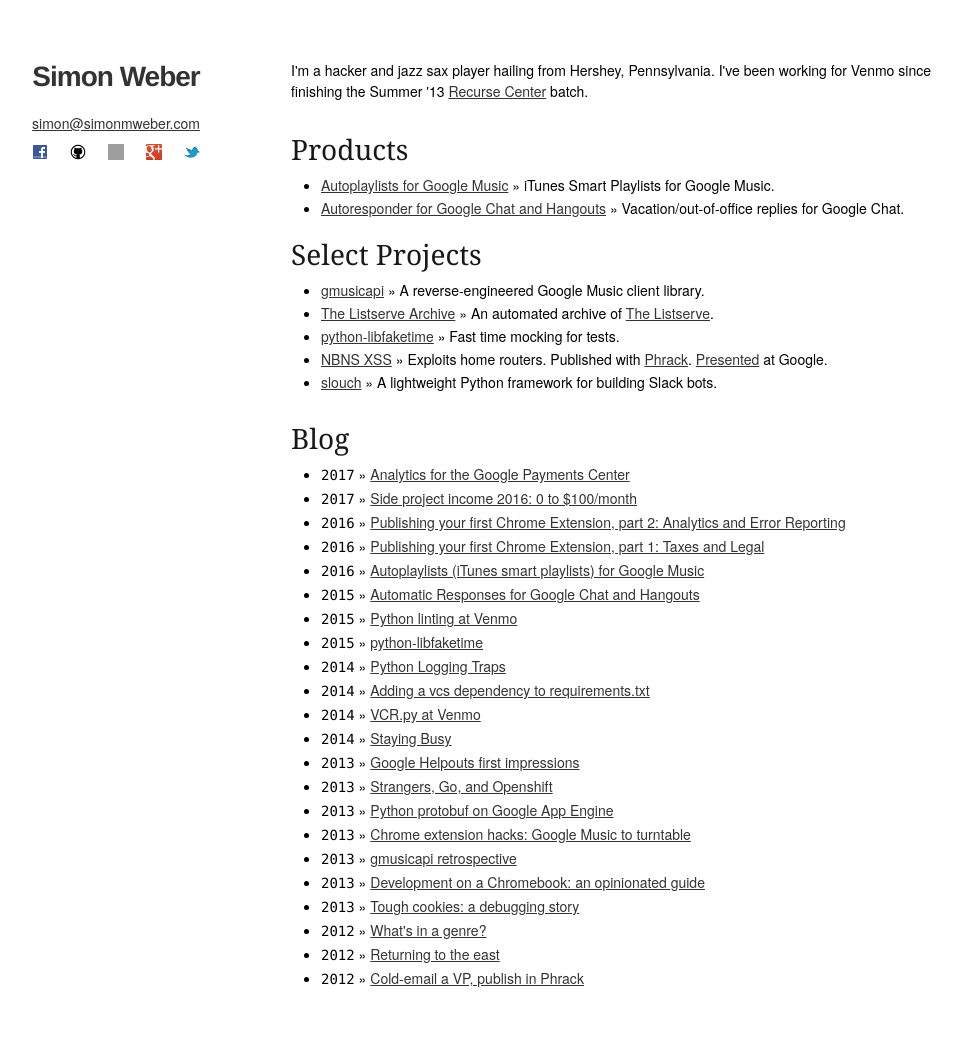
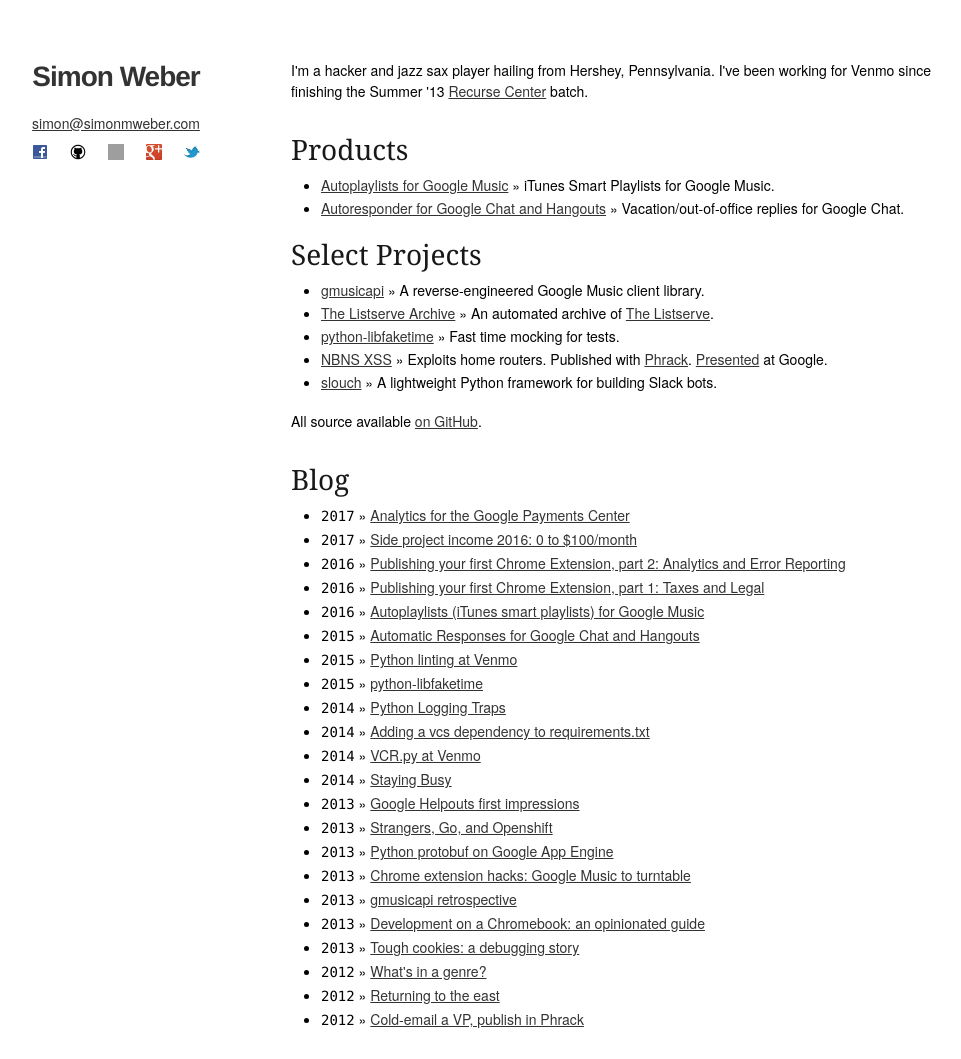
Before and after one commit to simon-weber/simon-weber.github.com, a Jekyll site: the page built from index.html, in a window 1280 px wide. Shown: the whole page, without its empty margins (179-1140 px from the left). Built offline with Jekyll 4.4.1, drawn with Linux system fonts in a browser that asks for light colours; before the commit the page ends 1018 px from its top, so only the background shows below that; grey boxes are pictures that could not be loaded.

Commit message:
add github mention

```diff
--- a/index.html
+++ b/index.html
@@ -36,6 +36,7 @@
         <a href="https://github.com/venmo/slouch">slouch</a> &raquo; A lightweight Python framework for building Slack bots.
         </li>
     </ul>
+    All source available <a href="https://github.com/simon-weber">on GitHub</a>.
 </div>
 
 <div class="landing-item">
```
